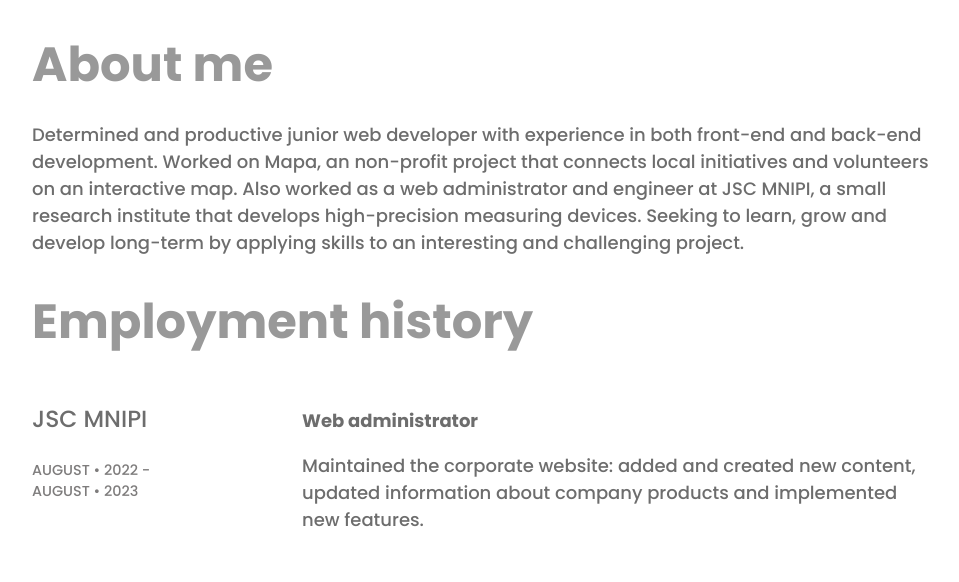
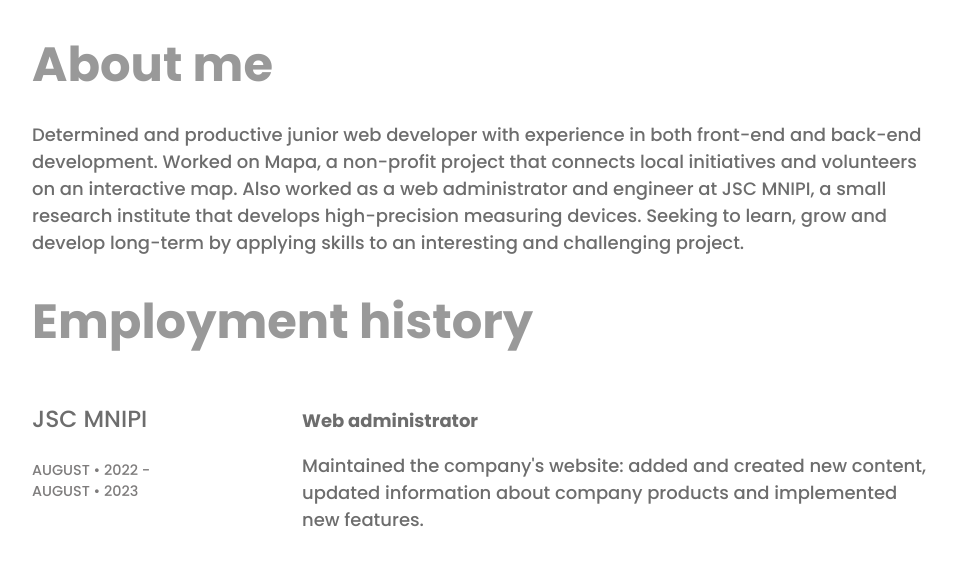
Before and after one commit to ArtyomKr/rsschool-cv, a plain HTML site: page index.html in a window 1280 px wide. Shown: the part 1020-1602 px from the top of the page, without its empty margins (158-1117 px from the left). Drawn offline with Linux system fonts and the light colour scheme.

Commit message:
fix: fix spelling mistakes

```diff
--- a/index.html
+++ b/index.html
@@ -56,7 +56,7 @@
         <section class="section" id="about">
             <h2 class="section__title">About me</h2>
             <p> Determined and productive junior web developer with experience in both front-end and back-end development.
-                Worked on Mapa, an non-profit project that connects local initiatives and volunteers on an interactive map.
+                Worked on Mapa, a non-profit project that connects local initiatives and volunteers on an interactive map.
                 Also worked as a web administrator and engineer at JSC MNIPI, a small research institute that develops high-precision measuring devices.
                 Seeking to learn, grow and develop long-term by applying skills to an interesting and challenging project.
             </p>
@@ -71,7 +71,7 @@
                     </div>
                     <div class="job__details">
                         <p class="job__title">Web administrator</p>
-                        <p class="job__description">Maintained the corporate website: added and created new content, updated information about company products and implemented new features.</p>
+                        <p class="job__description">Maintained the company's website: added and created new content, updated information about company products and implemented new features.</p>
                     </div>
                 </li>
                 <li class="job">
```
